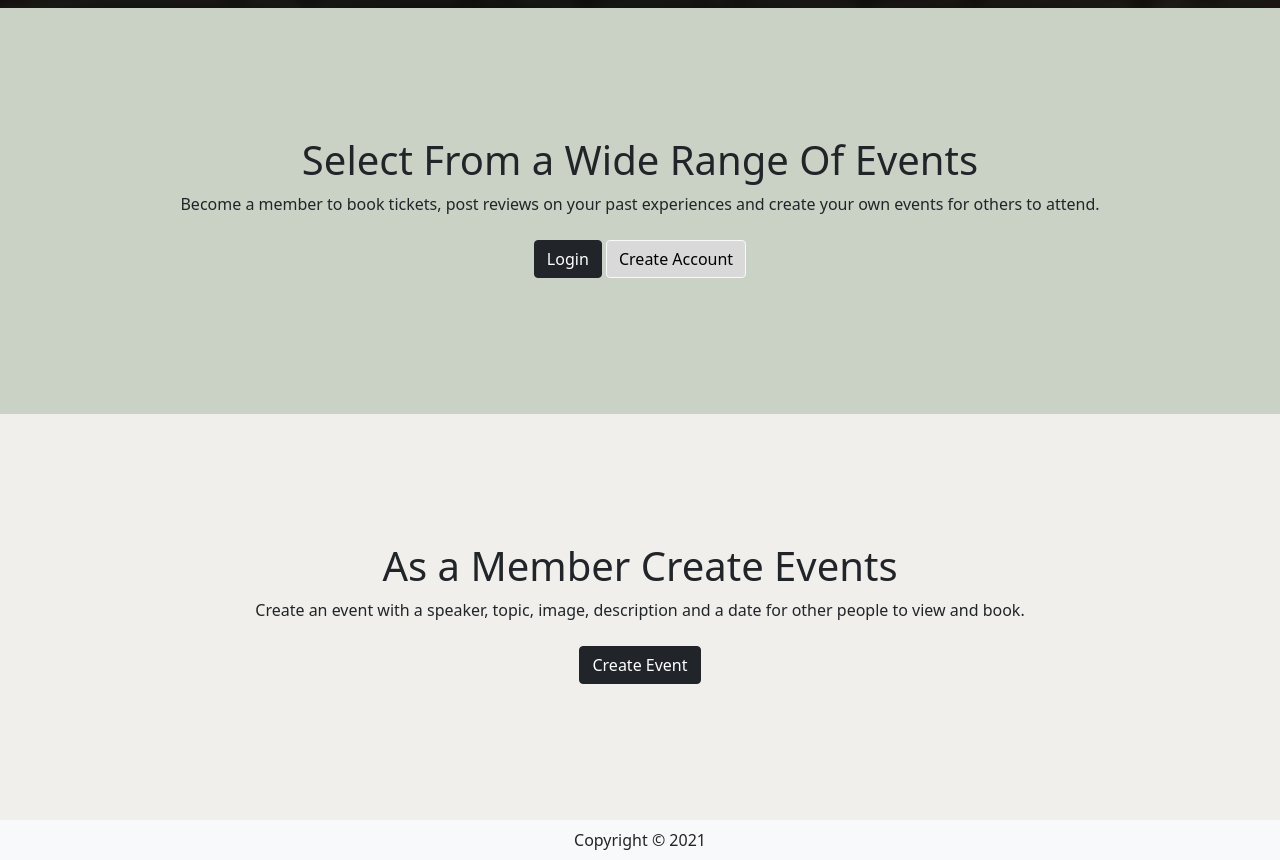
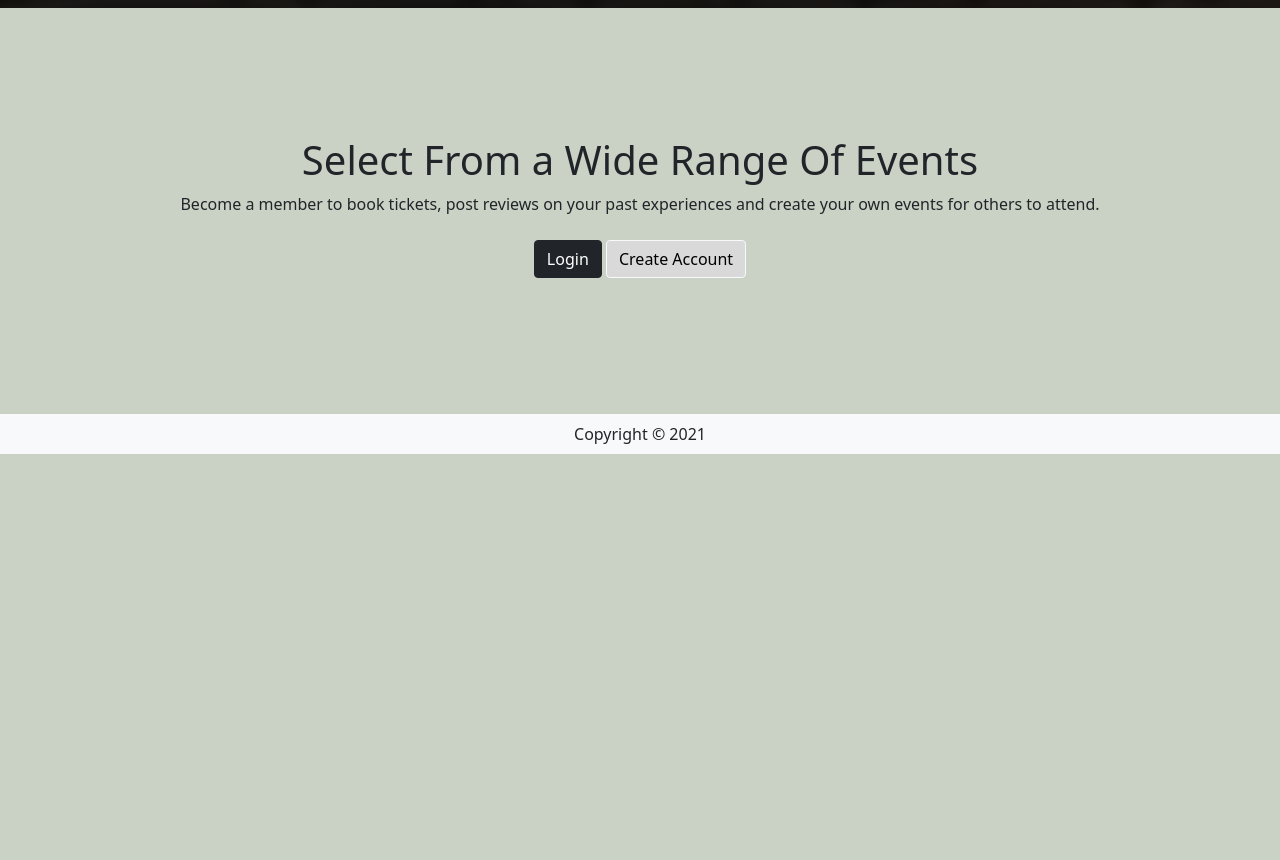
Before and after one commit to 10994521/ass3, a Flask app: page /details/10 in a window 1280 px wide. Shown: the part 716-1576 px from the top of the page. After the commit the page ends 1170 px from the top, so only its background shows below. Run offline with Flask 2, Linux system fonts and the light colour scheme; data comes from the database, SQL or seed files in the repository; both versions use the stored data as it was after the commit; some libraries are stand-ins or nearby versions.

Commit message:
details.html viewing
added working links for details.html on home page, fixed the bottom content and image links

```diff
--- a/event/templates/events/details.html
+++ b/event/templates/events/details.html
@@ -124,24 +124,25 @@
 
       </div>
    </section>
-
-
+   {% if current_user.is_authenticated %}
+   <!-- Browse Section-->
+   <section class="browse primary">
+      <div class="container-fluid text-center vertical-align-pad ">
+         <h1 class="display-6">As a Member Create Events</h1>
+         <p class="lead" style="font-size: 1rem;">Create an event with a speaker, topic, image, description and a date for
+            other people to view and book.</p>
+         <a href="{{url_for('manage.create', id = current_user.id)}}" class="btn btn-dark dark my-2">Create Event</a>
+      </div>
+   </section>
+   {% else %}
    <section class="browse secondary">
-      <div class="container-fluid text-center vertical-align-pad ">
+      <div class="container text-center vertical-align-pad ">
          <h1 class="display-6">Select From a Wide Range Of Events</h1>
          <p class="lead" style="font-size: 1rem;">Become a member to book tickets, post reviews on your past experiences
             and create your own events for others to attend.</p>
-         <a href="#" class="btn btn-dark dark my-2">Login</a>
-         <a href="#" class="btn btn-light light my-2">Create Account</a>
+         <a href="#" class="btn btn-dark dark my-2" href="{{url_for('auth.login') }}">Login</a>
+         <a href="#" class="btn btn-light light my-2" href="{{url_for('auth.register') }}">Create Account</a>
       </div>
    </section>
-
-
-   <section class="browse primary">
-      <div class="container-fluid text-center vertical-align-pad ">
-         <h1 class="display-6">As a Member Create Events</h1>
-         <p class="lead" style="font-size: 1rem;">Create an event with a speaker, topic, image, description and a date for other people to view and book.</p>
-         <a href="./events.html" class="btn btn-dark dark my-2">Create Event</a>
-      </div>
-   </section>
+   {% endif %}
 {% endblock %}
--- a/event/templates/index.html
+++ b/event/templates/index.html
@@ -66,7 +66,7 @@
          <div class="col-12 col-sm-6 col-md-4 ">
             <div class="card mb-4 shadow-lg rounded cover">
                <img class="card-img-top w-100" style="object-fit: cover;" alt="Thumbnail [100%x225]"
-                  src="{ url_for('static',filename='{{event.image}}') }}">
+                  src="{{event.image}}">
                <div class="card-img-overlay">
                   <h5 class="card-title "><span class="badge bg-primary badge-primary dark">Business</span></h5>
                   <h6 class="card-title"><span class="badge bg-warning badge-warning text-dark ">Booked</span></h5>
--- a/event/views.py
+++ b/event/views.py
@@ -1,17 +1,20 @@
 from flask import Blueprint, render_template
+from .models import Event
 
 mainbp = Blueprint('main', __name__)
 
 
 @mainbp.route('/')
 def index():
-    return render_template('index.html')
+    events = Event.query.all()
+    return render_template('index.html', events=events)
 
 
 @mainbp.route('/profile')
 def profile():
     return render_template('profile.html')
 
+
 @mainbp.route('/details')
 def details():
     return render_template('details.html')
```
Also changed, not shown: event/seminar.sqlite.
